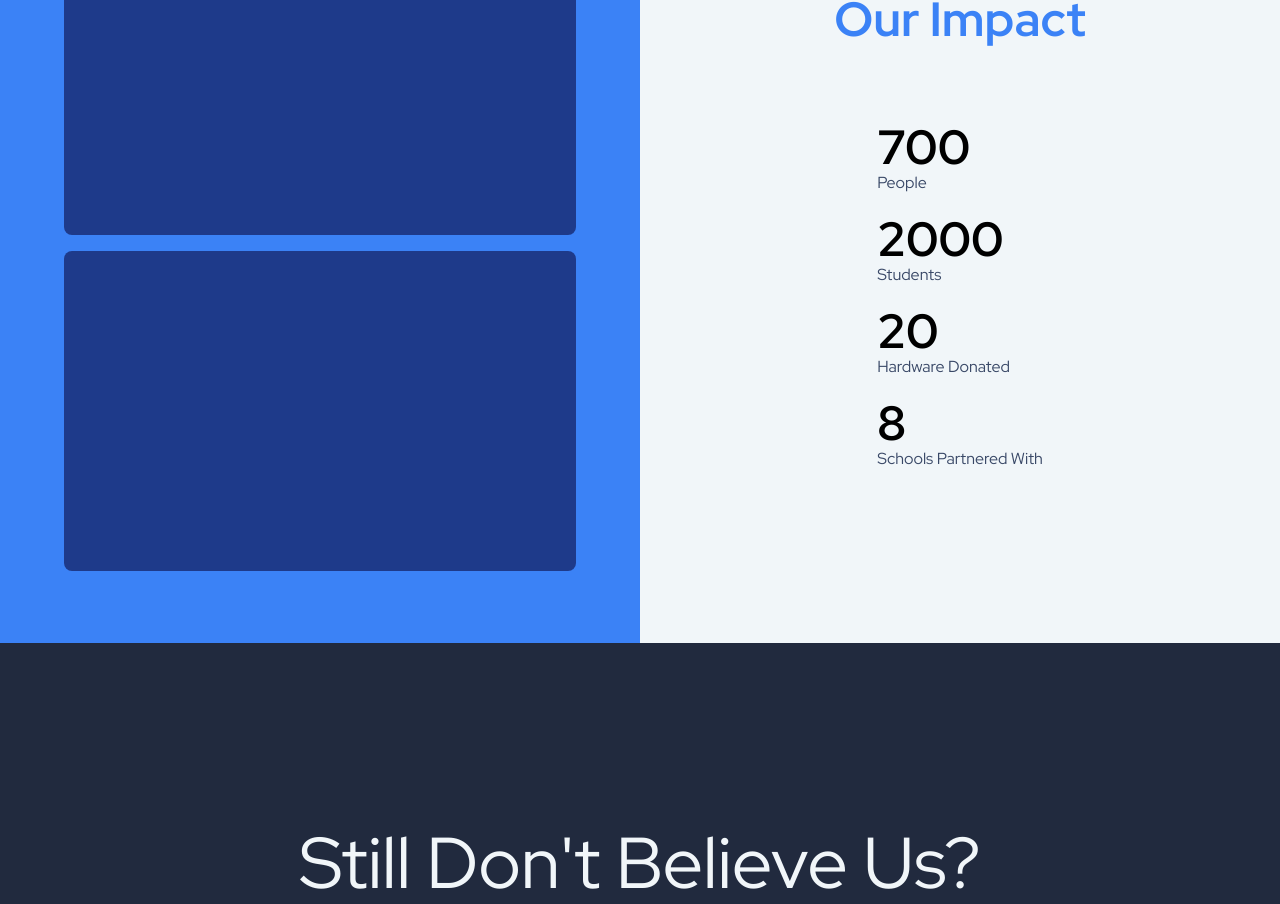
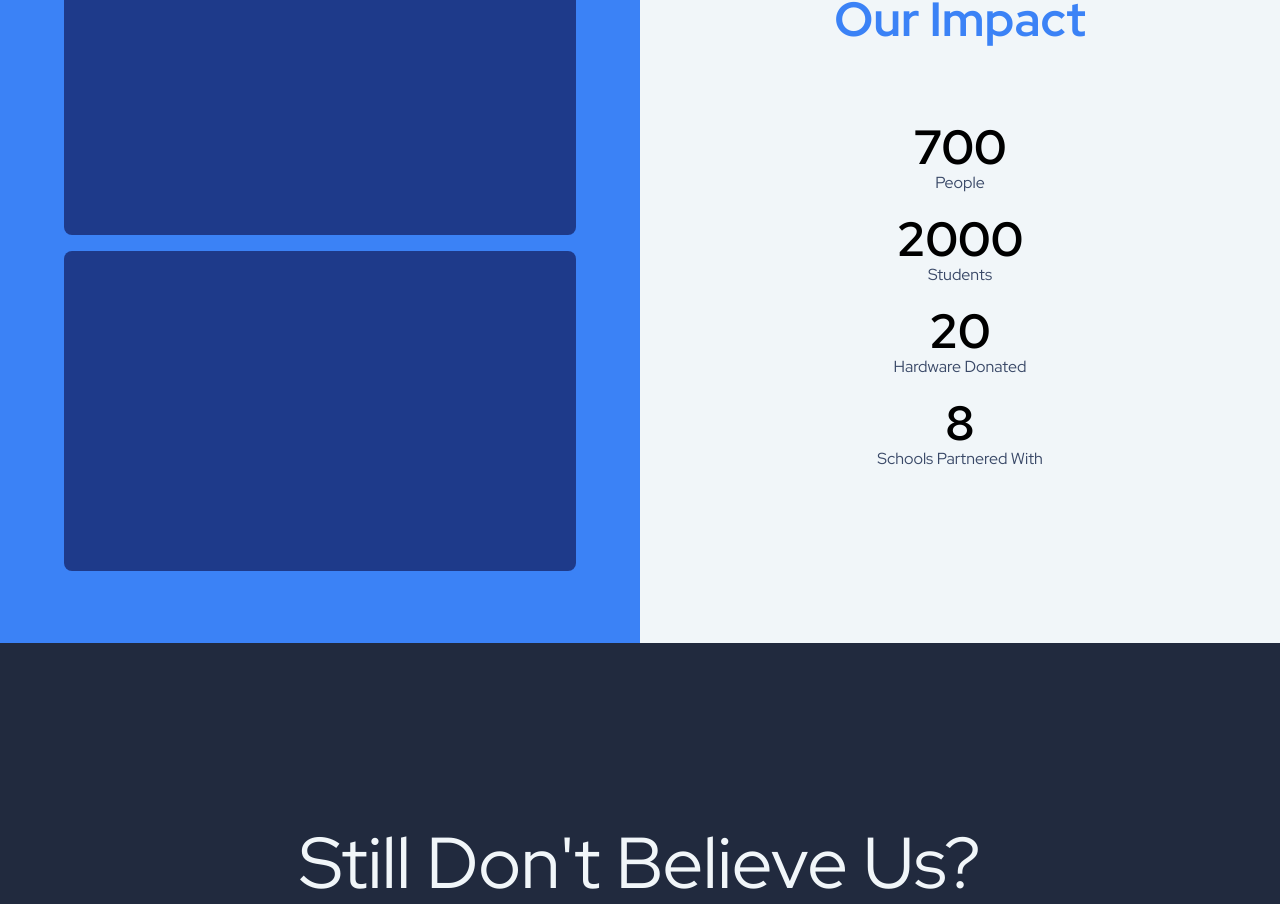
Before and after one commit to AyushB08/project-dosti, a Next.js app: page / in a window 1280 px wide. Shown: the part 957-1861 px from the top of the page. Built offline with nearby package versions, Linux system fonts and the light colour scheme.

Commit message:
centered impact text

```diff
--- a/app/components/Impact.tsx
+++ b/app/components/Impact.tsx
@@ -11,7 +11,7 @@ export default function Impact() {
                 <div className="w-full md:w-1/2 p-10 flex flex-col justify-center items-center" >
                     <h2 className="text-5xl text-center font-bold text-blue-500 mb-20" data-aos="fade-up">Our Impact</h2>
 
-                    <div data-aos="fade-in" data-aos-delay="400">
+                    <div className="text-center items-center justify-center" data-aos="fade-in" data-aos-delay="400">
                         <p className="font-bold text-5xl">700</p>
                         <p className="mb-5 text-navy">People</p>
                         <p className="font-bold text-5xl">2000</p>
```
